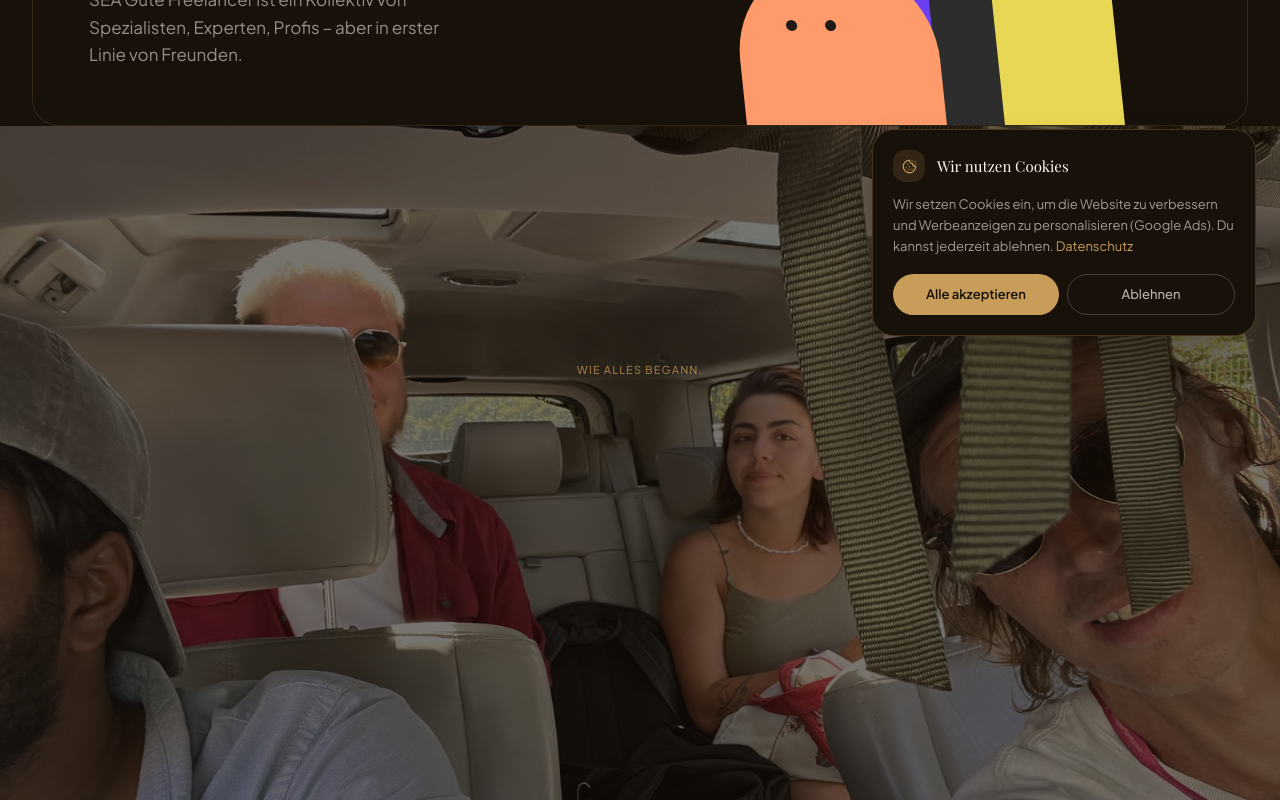
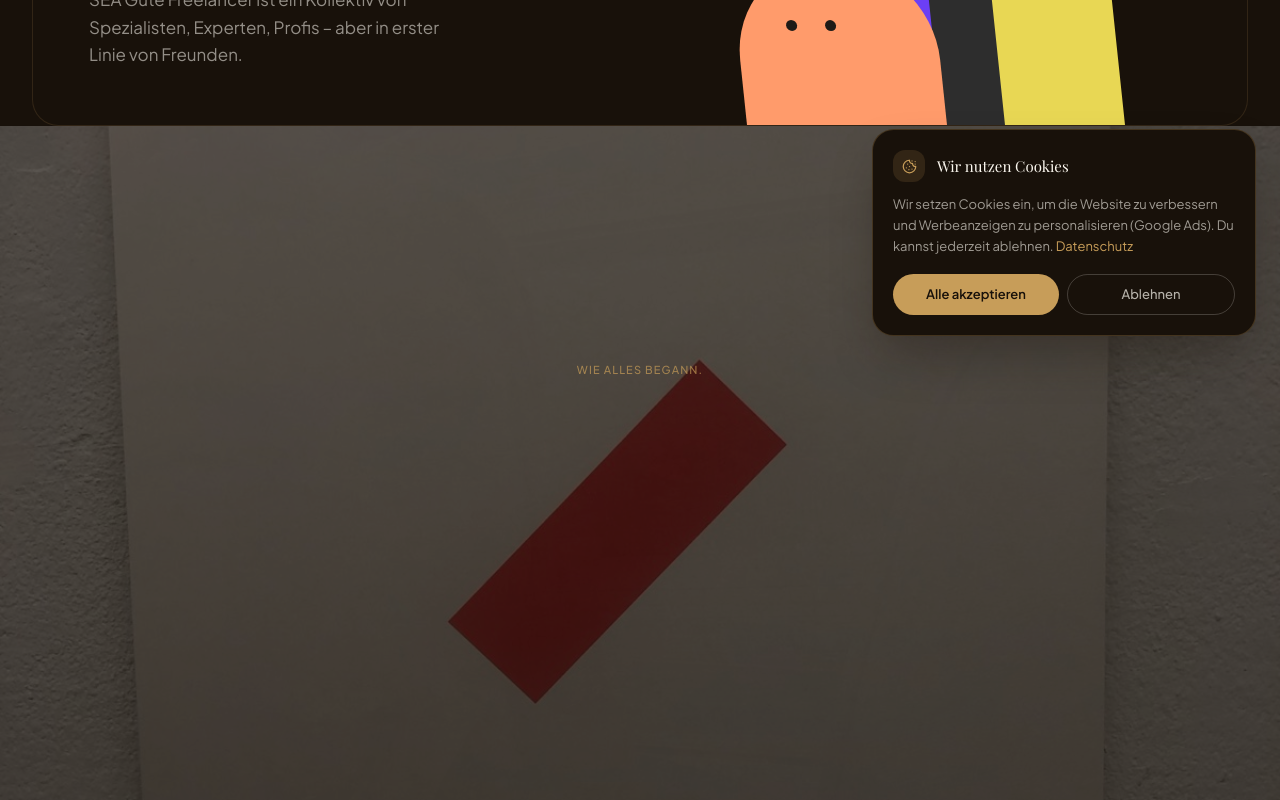
Before and after one commit to SEA-Gute-Freelancer/website, a Next.js app: page /about in a window 1280 px wide. Shown: the part 440-1240 px from the top of the page. Built offline with nearby package versions, Linux system fonts and the light colour scheme.

Commit message:
feat(about): auto slideshow background, dynamic photo API, scroll-driven text

```diff
--- a/app/about/page.tsx
+++ b/app/about/page.tsx
@@ -1,10 +1,9 @@
 "use client";
 
-import Image from "next/image";
 import Link from "next/link";
 import dynamic from "next/dynamic";
-import { useRef, useEffect } from "react";
-import { motion, useScroll, useTransform, useMotionValueEvent } from "framer-motion";
+import { useRef, useEffect, useState } from "react";
+import { motion, useScroll, useTransform, AnimatePresence } from "framer-motion";
 import { ArrowRight, Heart, Target, Users, Zap } from "lucide-react";
 import { FadeIn, StaggerContainer, StaggerItem } from "@/components/animations/FadeIn";
 import { useLanguage } from "@/contexts/LanguageContext";
@@ -16,142 +15,40 @@ const AnimatedCharacters = dynamic(
 
 const valueIcons = [Target, Heart, Users, Zap];
 
-const STORY_PHOTOS = [
-  "/photos/0FEFF30E-DDE1-42AF-B6C2-C1A78EFA8089.jpg",
-  "/photos/21144700-17c5-42cb-ab01-6d92b3876343.jpg",
-  "/photos/765D8499-A463-414E-827E-E31593A67235.jpg",
-  "/photos/AC1F4A53-C9DD-4F9A-B35C-2FF69F9EFA0A.jpg",
-  "/photos/EB230C30-DAE4-4777-928C-90048BE6A7CC.jpg",
-  "/photos/IMG_0089.jpeg",
-  "/photos/IMG_0196.jpeg",
-  "/photos/IMG_0197.jpeg",
-  "/photos/IMG_0198.jpeg",
-  "/photos/IMG_0199.jpeg",
-  "/photos/IMG_0200.jpeg",
-  "/photos/IMG_0201.jpeg",
-  "/photos/IMG_0202.jpeg",
-  "/photos/IMG_0554.jpeg",
-  "/photos/IMG_0587.JPG",
-  "/photos/IMG_0628.jpeg",
-  "/photos/IMG_0673.jpeg",
-  "/photos/IMG_0722.jpeg",
-  "/photos/IMG_0723.jpeg",
-  "/photos/IMG_0724.jpeg",
-  "/photos/IMG_0725.jpeg",
-  "/photos/IMG_0726.jpeg",
-  "/photos/IMG_0730.jpeg",
-  "/photos/IMG_0736.jpeg",
-  "/photos/IMG_0738.jpeg",
-  "/photos/IMG_0744.jpeg",
-  "/photos/IMG_0786.jpeg",
-  "/photos/IMG_0879.jpeg",
-  "/photos/IMG_0932.jpeg",
-  "/photos/IMG_1003.jpeg",
-  "/photos/IMG_1038.jpeg",
-  "/photos/IMG_1043.jpeg",
-  "/photos/IMG_1058.jpeg",
-  "/photos/IMG_1063.jpeg",
-  "/photos/IMG_1090.jpeg",
-  "/photos/IMG_1112.jpeg",
-  "/photos/IMG_1152.jpeg",
-  "/photos/IMG_1194.JPG",
-  "/photos/IMG_1198.jpeg",
-  "/photos/IMG_1201.jpeg",
-  "/photos/IMG_1217.jpeg",
-  "/photos/IMG_1291.jpeg",
-  "/photos/IMG_1302.jpeg",
-  "/photos/IMG_1431.jpeg",
-  "/photos/IMG_1432.jpeg",
-  "/photos/IMG_1442.jpeg",
-  "/photos/IMG_1776.jpeg",
-  "/photos/IMG_2142.jpeg",
-  "/photos/IMG_2148.jpeg",
-  "/photos/IMG_2151.jpeg",
-  "/photos/IMG_2159.jpeg",
-  "/photos/IMG_2344.jpeg",
-  "/photos/IMG_2405.jpeg",
-  "/photos/IMG_2807.jpeg",
-  "/photos/IMG_2899.jpeg",
-  "/photos/IMG_2998.jpeg",
-  "/photos/IMG_2999.jpeg",
-  "/photos/IMG_3001.jpeg",
-  "/photos/IMG_3002.jpeg",
-  "/photos/IMG_3003.jpeg",
-  "/photos/IMG_3008.jpeg",
-  "/photos/IMG_3465.jpeg",
-  "/photos/IMG_3466.jpeg",
-  "/photos/IMG_3467.jpeg",
-  "/photos/IMG_3468.jpeg",
-  "/photos/IMG_3536.jpeg",
-  "/photos/IMG_3537.jpeg",
-  "/photos/IMG_3538.PNG",
-  "/photos/IMG_3539.PNG",
-  "/photos/IMG_3541.jpeg",
-  "/photos/IMG_3542.jpeg",
-  "/photos/IMG_3543.jpeg",
-  "/photos/IMG_3543_2.jpeg",
-  "/photos/IMG_3544.jpeg",
-  "/photos/IMG_3622.jpeg",
-  "/photos/IMG_3623.jpeg",
-  "/photos/IMG_3624.jpeg",
-  "/photos/IMG_3936.jpeg",
-  "/photos/IMG_3941.jpeg",
-  "/photos/IMG_3946.jpeg",
-  "/photos/IMG_3950.jpeg",
-  "/photos/IMG_3971.jpeg",
-  "/photos/IMG_4045.jpeg",
-  "/photos/IMG_4055.jpeg",
-  "/photos/IMG_4076.jpeg",
-  "/photos/IMG_4123.JPG",
-  "/photos/IMG_5894.jpeg",
-  "/photos/a7bd2838-735c-4db0-a866-e6a15e764730.jpg",
-  "/photos/camphoto_1804928587.jpg",
-  "/photos/camphoto_1932422408.jpg",
-  "/photos/camphoto_342241519.jpg",
-  "/photos/camphoto_684387517.jpg",
-  "/photos/f86505c7-3665-4e9d-b7c1-558588f2c79a.jpg",
-];
+function shuffle<T>(arr: T[]): T[] {
+  return [...arr].sort(() => Math.random() - 0.5);
+}
 
-function PhotoScrollStory() {
+function PhotoSlideshowStory() {
   const { t } = useLanguage();
   const a = t.about;
   const containerRef = useRef<HTMLDivElement>(null);
-  const imgRef = useRef<HTMLImageElement>(null);
-  const idxRef = useRef(0);
 
-  // Preload: first 15 immediately, rest after 1.5s
+  const [photos, setPhotos] = useState<string[]>([]);
+  const [idx, setIdx] = useState(0);
+
+  // Fetch photo list dynamically — just drop files in /public/photos/
   useEffect(() => {
-    STORY_PHOTOS.slice(0, 15).forEach((src) => {
-      const img = new window.Image();
-      img.src = src;
-    });
-    const t = setTimeout(() => {
-      STORY_PHOTOS.slice(15).forEach((src) => {
-        const img = new window.Image();
-        img.src = src;
-      });
-    }, 1500);
-    return () => clearTimeout(t);
+    fetch("/api/photos")
+      .then((r) => r.json())
+      .then((list: string[]) => setPhotos(shuffle(list)));
   }, []);
 
+  // Auto-cycle slideshow
+  useEffect(() => {
+    if (photos.length === 0) return;
+    const interval = setInterval(() => {
+      setIdx((i) => (i + 1) % photos.length);
+    }, 1500);
+    return () => clearInterval(interval);
+  }, [photos.length]);
+
+  // Scroll-driven text
   const { scrollYProgress } = useScroll({
     target: containerRef,
     offset: ["start start", "end end"],
   });
 
-  // Direct DOM swap — no React re-render per frame
-  useMotionValueEvent(scrollYProgress, "change", (latest) => {
-    const idx = Math.min(
-      Math.floor(latest * STORY_PHOTOS.length),
-      STORY_PHOTOS.length - 1
-    );
-    if (idx !== idxRef.current && imgRef.current) {
-      idxRef.current = idx;
-      imgRef.current.src = STORY_PHOTOS[idx];
-    }
-  });
-
-  // Text blocks — scroll-driven, 3 moments
   const t1y = useTransform(scrollYProgress, [0, 0.08, 0.28, 0.38], ["60px", "0px", "0px", "-60px"]);
   const t1o = useTransform(scrollYProgress, [0, 0.08, 0.28, 0.38], [0, 1, 1, 0]);
 
@@ -167,7 +64,6 @@ function PhotoScrollStory() {
     { y: t3y, opacity: t3o, text: a.story.p3 },
   ];
 
-  // Progress dots
   const d1 = useTransform(scrollYProgress, [0, 0.33], [1, 0.3]);
   const d2 = useTransform(scrollYProgress, [0.28, 0.38, 0.62, 0.72], [0.3, 1, 1, 0.3]);
   const d3 = useTransform(scrollYProgress, [0.62, 0.72, 1], [0.3, 1, 1]);
@@ -176,29 +72,35 @@ function PhotoScrollStory() {
     <div ref={containerRef} className="relative h-[300vh]">
       <div className="sticky top-0 h-screen overflow-hidden">
 
-        {/* Single image — src swapped via ref for performance */}
-        <div className="absolute inset-0">
-          {/* eslint-disable-next-line @next/next/no-img-element */}
-          <img
-            ref={imgRef}
-            src={STORY_PHOTOS[0]}
-            alt=""
-            className="absolute inset-0 w-full h-full object-cover"
-            style={{ transition: "opacity 0.12s ease" }}
-          />
-          {/* Semi-transparent brand overlay — unifies all photos */}
+        {/* Auto slideshow background */}
+        <div className="absolute inset-0 bg-charcoal">
+          <AnimatePresence mode="sync">
+            {photos.length > 0 && (
+              <motion.img
+                key={idx}
+                src={photos[idx]}
+                alt=""
+                initial={{ opacity: 0 }}
+                animate={{ opacity: 1 }}
+                exit={{ opacity: 0 }}
+                transition={{ duration: 0.6 }}
+                className="absolute inset-0 w-full h-full object-cover"
+              />
+            )}
+          </AnimatePresence>
+          {/* Brand overlay */}
           <div className="absolute inset-0 bg-charcoal/58" />
         </div>
 
-        {/* Text */}
+        {/* Scroll-driven text */}
         <div className="relative z-10 h-full flex flex-col items-center justify-center px-6 lg:px-16">
           <p className="text-gold/70 text-[11px] font-medium tracking-widest uppercase mb-10 lg:mb-14">
             {a.story.h2}
           </p>
           <div className="relative w-full max-w-2xl mx-auto text-center" style={{ height: "16rem" }}>
-            {textBlocks.map((block, idx) => (
+            {textBlocks.map((block, i) => (
               <motion.div
-                key={idx}
+                key={i}
                 style={{ y: block.y, opacity: block.opacity }}
                 className="absolute inset-0 flex items-center justify-center"
               >
@@ -210,10 +112,10 @@ function PhotoScrollStory() {
           </div>
         </div>
 
-        {/* Progress dots */}
+        {/* Scroll progress dots */}
         <div className="absolute bottom-10 left-1/2 -translate-x-1/2 flex gap-2 z-20">
-          {[d1, d2, d3].map((op, idx) => (
-            <motion.div key={idx} style={{ opacity: op }} className="w-1.5 h-1.5 rounded-full bg-cream" />
+          {[d1, d2, d3].map((op, i) => (
+            <motion.div key={i} style={{ opacity: op }} className="w-1.5 h-1.5 rounded-full bg-cream" />
           ))}
         </div>
 
@@ -267,8 +169,8 @@ export default function AboutPage() {
         </div>
       </section>
 
-      {/* Photo Scroll Story */}
-      <PhotoScrollStory />
+      {/* Photo Slideshow + Scroll Text */}
+      <PhotoSlideshowStory />
 
       {/* Values */}
       <section className="py-14 lg:py-28 bg-cream">
--- /dev/null
+++ b/app/api/photos/route.ts
@@ -0,0 +1,14 @@
+import { readdir } from "fs/promises";
+import { join } from "path";
+import { NextResponse } from "next/server";
+
+export const dynamic = "force-dynamic";
+
+export async function GET() {
+  const dir = join(process.cwd(), "public", "photos");
+  const files = await readdir(dir);
+  const photos = files
+    .filter((f) => /\.(jpe?g|png|webp|JPG|PNG|JPEG|WEBP)$/i.test(f))
+    .map((f) => `/photos/${encodeURIComponent(f)}`);
+  return NextResponse.json(photos);
+}
```
